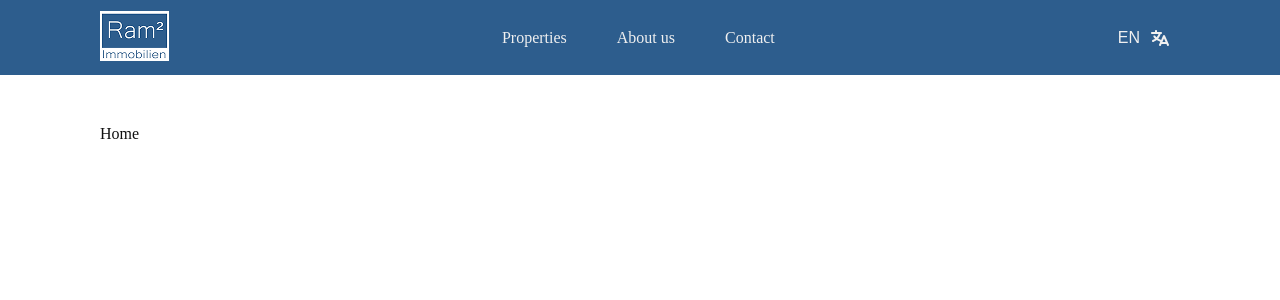
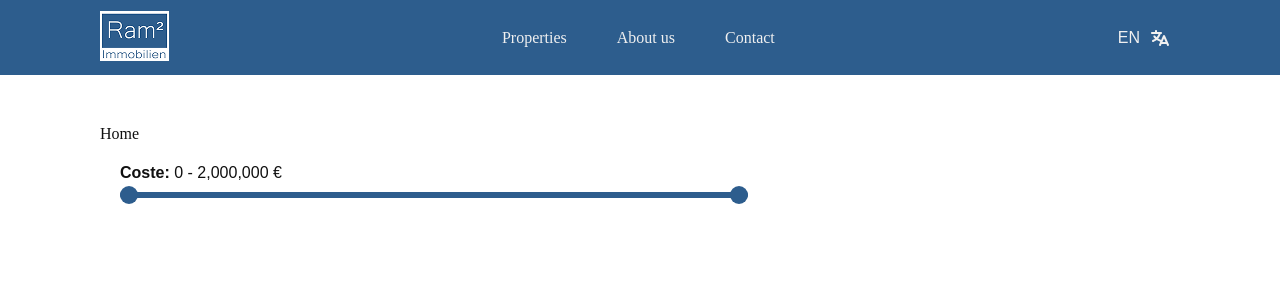
Before and after one commit to ram2-immobilien/ram2-web, a Next.js app: page /en in a window 1280 px wide. Shown: the top 300 px of the page. Built offline with nearby package versions, Linux system fonts and the light colour scheme.

Commit message:
Update page.tsx

```diff
--- a/app/[locale]/page.tsx
+++ b/app/[locale]/page.tsx
@@ -1,11 +1,16 @@
 "use client"
 
 import { useTranslations } from "next-intl";
+import SliderMultiple from "@/components/Slider-multiple/SliderMultiple";
 
 export default function Home() {
     const t = useTranslations("home")
 
     return (
-        <p>{t("header")}</p>
+ <div>
+            <p>{t("header")}</p>
+
+            <SliderMultiple />
+</div>
     );
 }
```
